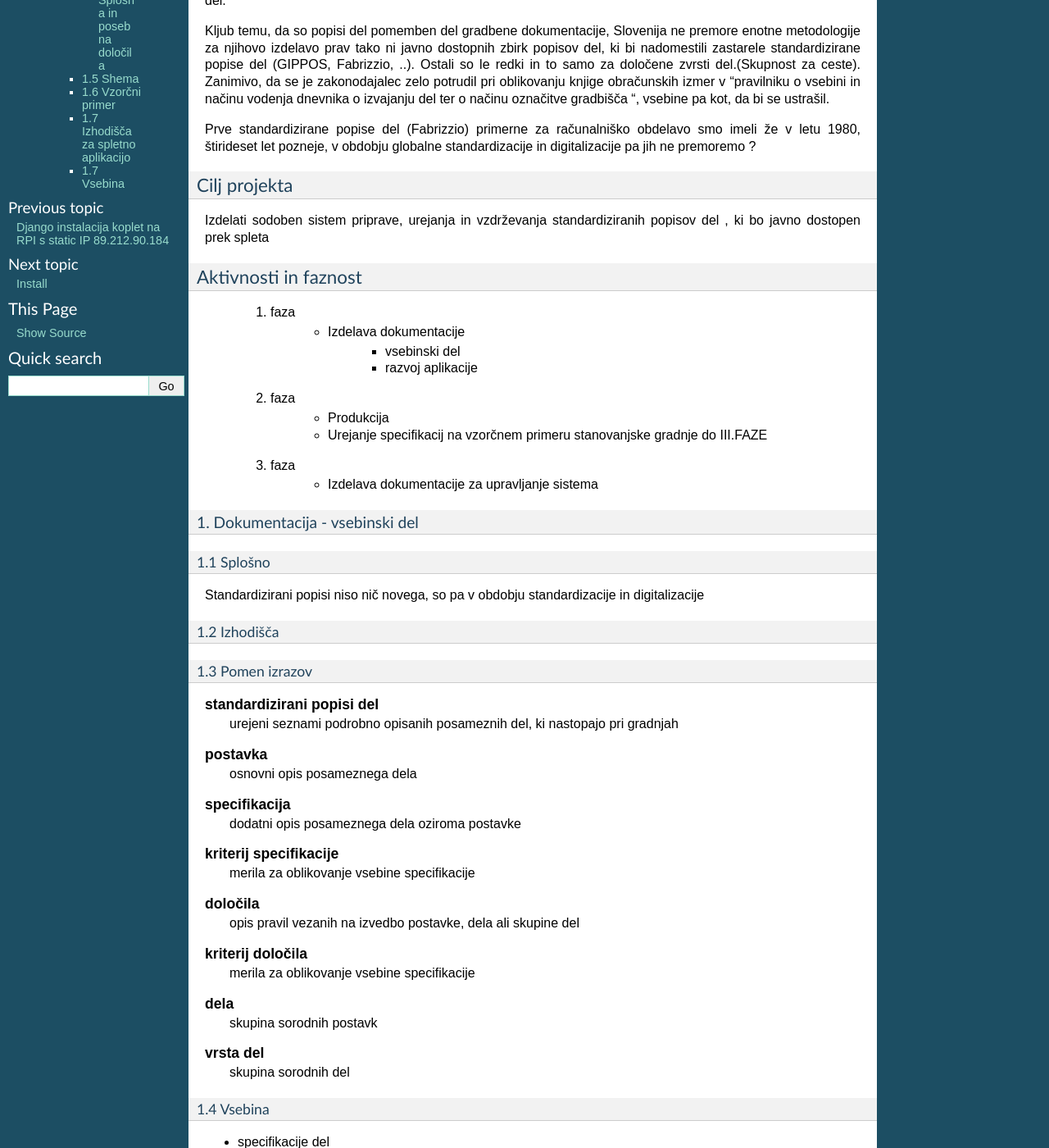
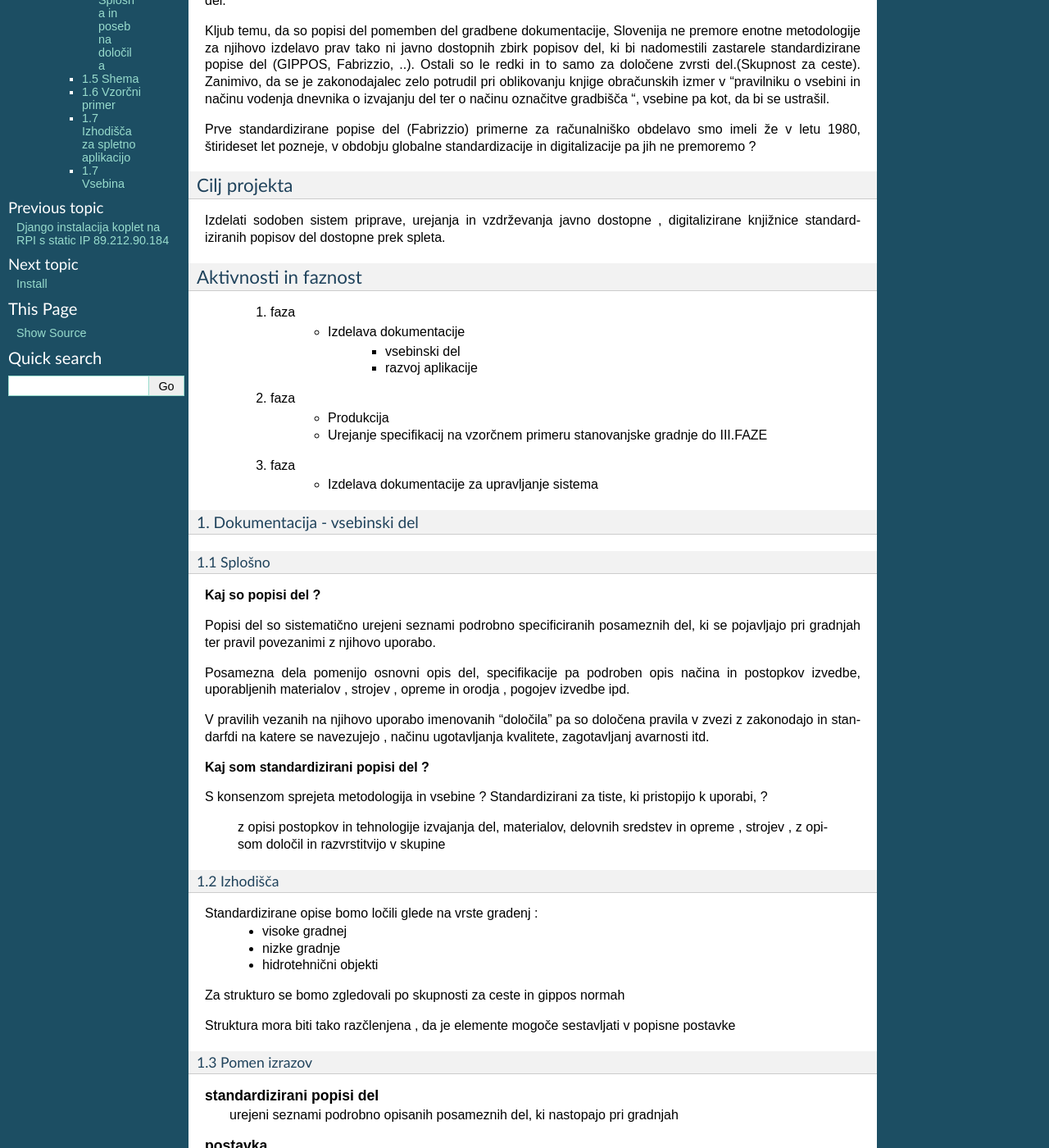
Before and after one commit to pavlovicr/bcs-staro, a Sphinx documentation site: the page built from docs/bcs_projekt.rst, in a window 1280 px wide and 1400 px high, scrolled down 482 px. Shown: the whole window at 82% size. Built offline with Sphinx 7.4.7, drawn with Linux system fonts in a browser that asks for light colours; pages that are not in the unit, such as notebooks, are missing from menus; some of the changed text lies outside the part shown.

Commit message:
kaj pa sedaj

```diff
--- a/docs/bcs_projekt.rst
+++ b/docs/bcs_projekt.rst
@@ -26,7 +26,7 @@ Prve standardizirane popise del (Fabrizzio) primerne za računalniško obdelavo
 
 Cilj projekta
 *************
-Izdelati sodoben sistem priprave, urejanja in vzdrževanja standardiziranih popisov del , ki bo javno dostopen prek spleta
+Izdelati sodoben sistem priprave, urejanja in vzdrževanja javno dostopne , digitalizirane knjižnice standardiziranih popisov del dostopne prek spleta.
 
 Aktivnosti in faznost
 *********************
@@ -45,12 +45,39 @@ Aktivnosti in faznost
 
 1.1 Splošno
 ------------
-Standardizirani popisi niso nič novega, so pa v obdobju standardizacije in digitalizacije
+
+**Kaj so popisi del ?**
+
+Popisi del so sistematično urejeni seznami podrobno specificiranih posameznih del, ki se pojavljajo pri gradnjah ter pravil povezanimi z njihovo uporabo.
+
+Posamezna dela pomenijo osnovni opis del,  specifikacije pa podroben opis  načina in postopkov izvedbe, uporabljenih materialov , strojev , opreme in orodja , pogojev izvedbe ipd.
+
+V pravilih vezanih na njihovo uporabo imenovanih "določila" pa so določena pravila v zvezi z zakonodajo in standarfdi na katere se navezujejo , načinu ugotavljanja kvalitete, zagotavljanj avarnosti itd.
+
+
+
+**Kaj som standardizirani popisi del ?**
+
+S konsenzom sprejeta metodologija in vsebine ? Standardizirani za tiste, ki pristopijo k uporabi, ?
+
+
+
+ z opisi postopkov in tehnologije izvajanja del, materialov, delovnih sredstev in opreme , strojev , z opisom določil in razvrstitvijo v skupine
 
 
 
 1.2 Izhodišča
 -------------
+
+Standardizirane opise bomo ločili glede na vrste gradenj :
+		- visoke gradnej
+		- nizke gradnje
+		- hidrotehnični objekti
+Za strukturo se bomo zgledovali po skupnosti za ceste in gippos normah
+
+Struktura mora biti tako razčlenjena , da je elemente mogoče sestavljati v popisne postavke
+
+
 
 1.3 Pomen izrazov
 -----------------
```
Also changed, not shown: other parts of docs/bcs_projekt.rst (+1 -1 lines).
